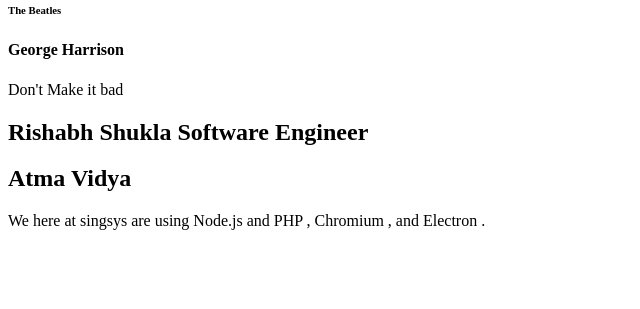
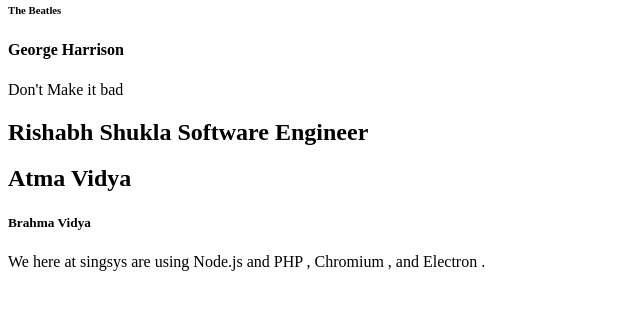
Before and after one commit to rajat00/my_electron_app, an Electron app: page index.html in a window 800 px wide. Shown: the part 79-388 px from the top of the page, without its empty margins (0-640 px from the left). Drawn offline with Linux system fonts and the light colour scheme.

Commit message:
testing git stash

```diff
--- a/index.html
+++ b/index.html
@@ -13,6 +13,7 @@
     <p>Don't Make it bad</p>
     <h2>Rishabh Shukla <span>Software Engineer</span></h2>
     <h2>Atma Vidya</h3>
+    <h5>Brahma Vidya</h5>
     We here at singsys are using Node.js and PHP <span id="node-version"></span>,
     Chromium <span id="chrome-version"></span>,
     and Electron <span id="electron-version"></span>.
```
